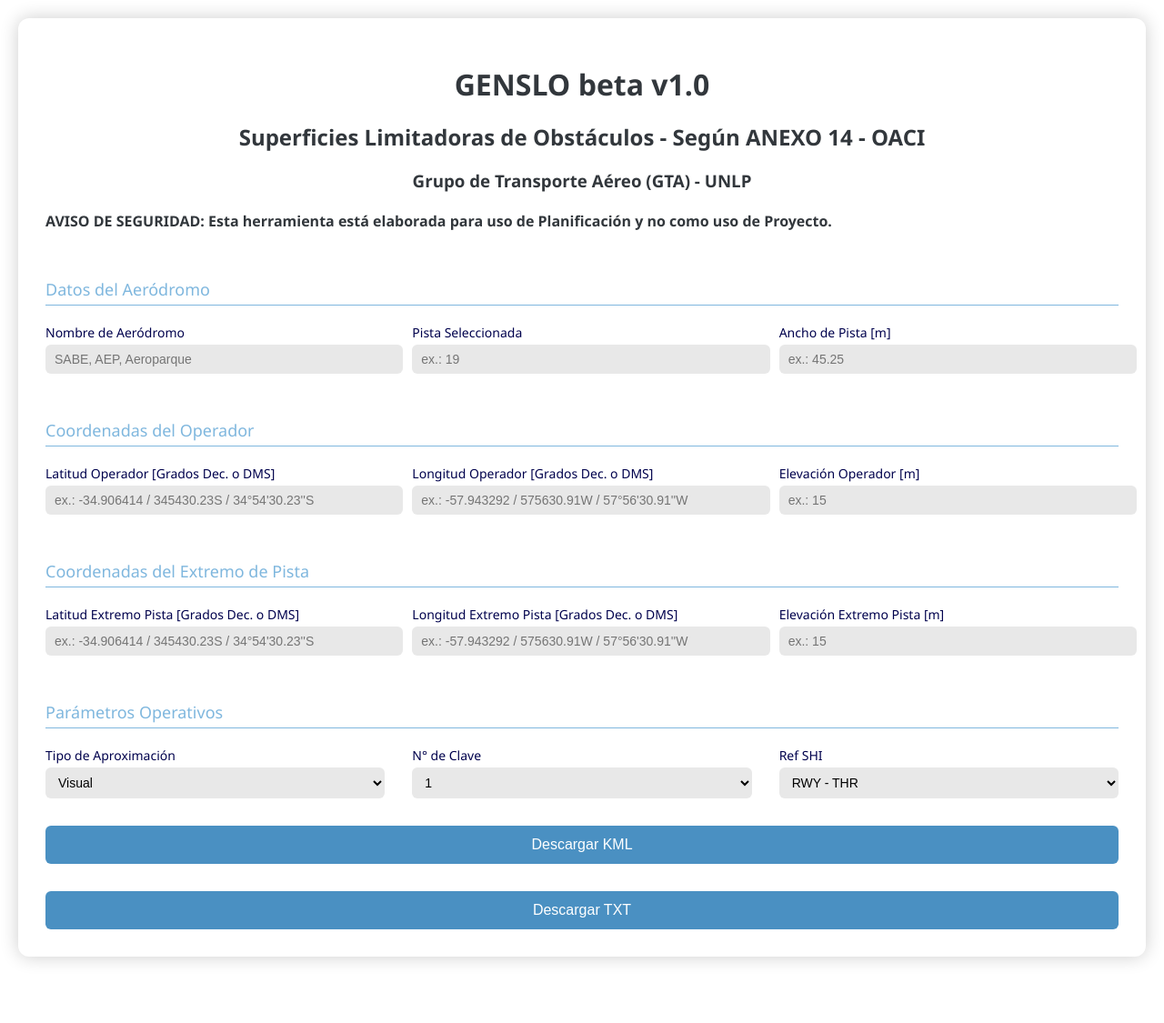
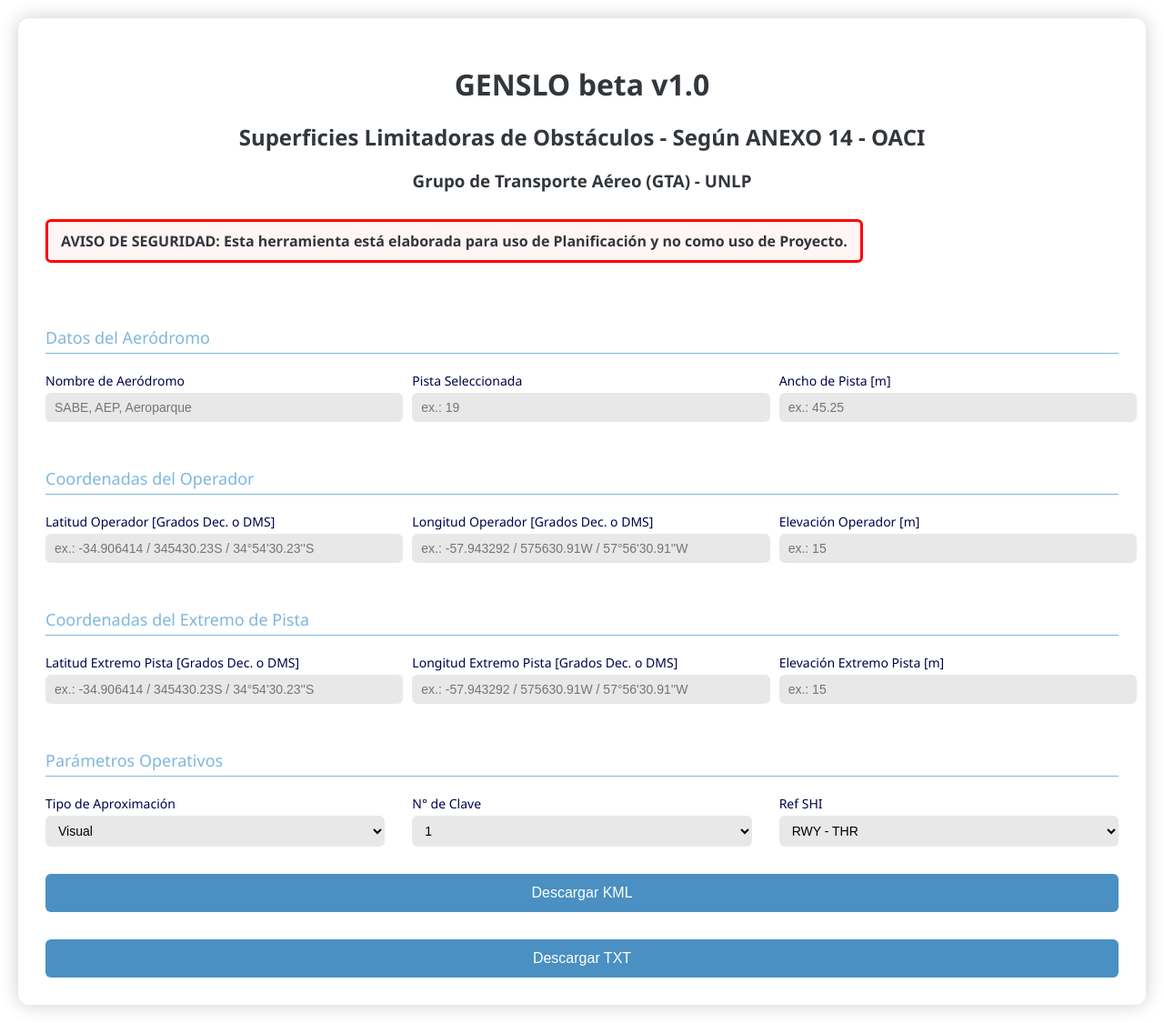
Before and after one commit to gtaingsoftware/genslo, a Django app: page / in a window 1280 px wide. Shown: the whole page at 91% size. Before the commit the page ends 1059 px from the top, so only its background shows below. Run offline with Django 5.2, Linux system fonts and the light colour scheme.

Commit message:
Update index.html

```diff
--- a/app/templates/index.html
+++ b/app/templates/index.html
@@ -28,15 +28,16 @@
       margin-bottom: 10px;
     }
 
-    <h4 class="aviso">
-  AVISO DE SEGURIDAD: Esta herramienta está elaborada para uso de Planificación y no como uso de Proyecto.
-    </h4>
-
+    /* ✅ Estilo del aviso con borde rojo */
     h4.aviso {
-  border: 3px solid red;
-  padding: 10px;
-  display: inline-block;
-  border-radius: 6px;
+      border: 3px solid red;
+      padding: 10px 14px;
+      display: inline-block;
+      border-radius: 6px;
+      background-color: #fff5f5;
+      color: #32373c;
+      margin: 20px auto;
+      text-align: center;
     }
 
     .separator {
@@ -112,7 +113,6 @@
         grid-template-columns: 1fr;
       }
     }
-
   </style>
 </head>
 <body>
@@ -121,7 +121,11 @@
     <h1>GENSLO beta v1.0</h1>
     <h2>Superficies Limitadoras de Obstáculos - Según ANEXO 14 - OACI</h2>
     <h3>Grupo de Transporte Aéreo (GTA) - UNLP</h3>
-    <h4>AVISO DE SEGURIDAD: Esta herramienta está elaborada para uso de Planificación y no como uso de Proyecto.</h4>
+
+    <!-- ✅ Aviso con borde rojo -->
+    <h4 class="aviso">
+      AVISO DE SEGURIDAD: Esta herramienta está elaborada para uso de Planificación y no como uso de Proyecto.
+    </h4>
 
     <div class="form-grid">
       <div class="separator">Datos del Aeródromo</div>
```
